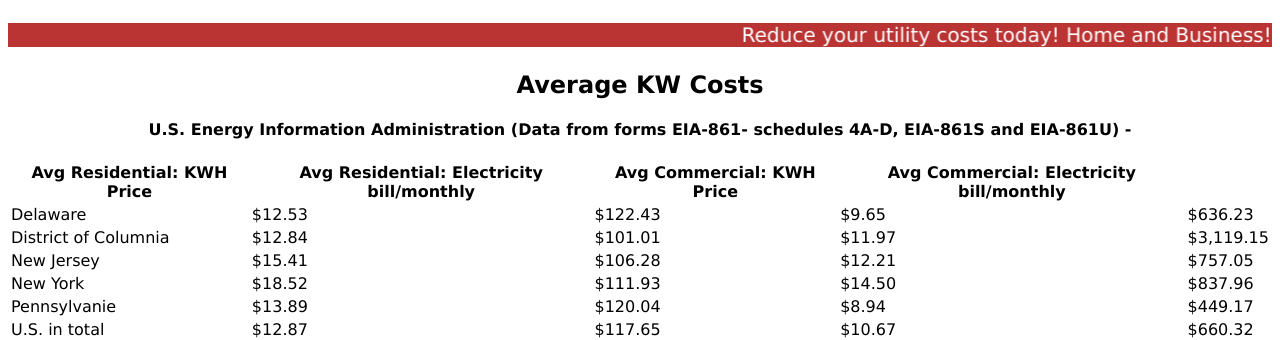
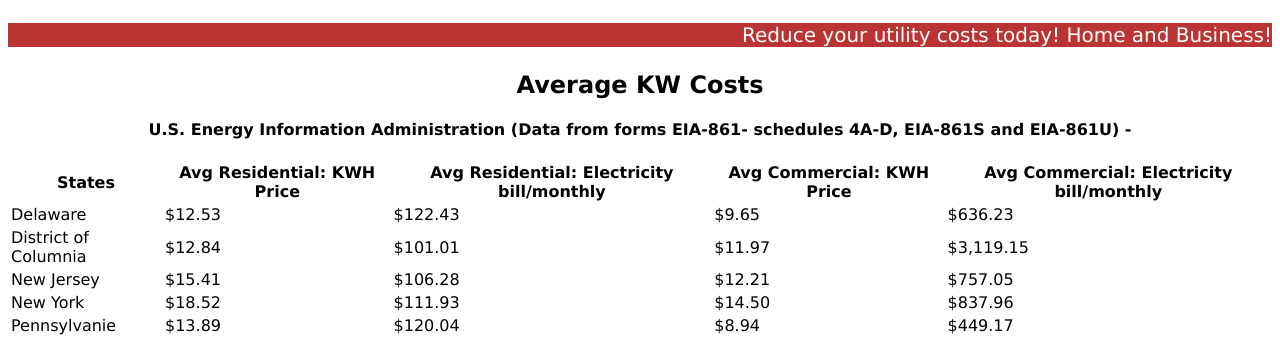
Before and after one commit to MMWilliams/django-deployment-energy, a Django app: page / in a window 1280 px wide. Shown: the part 1382-1722 px from the top of the page. Run offline with Django 3.2, Linux system fonts and the light colour scheme.

Commit message:
updated table and addes states

```diff
--- a/first_project/templates/first_app/index.html
+++ b/first_project/templates/first_app/index.html
@@ -215,6 +215,7 @@ We make it easy
 <table style="width:100%">
     <h2 style="text-align:center">Average KW Costs</h2>
   <tr>
+    <th>States</th>
     <th>Avg Residential: KWH Price</th>
     <th>Avg Residential: Electricity bill/monthly</th>
     <th>Avg Commercial: KWH Price</th>
```
